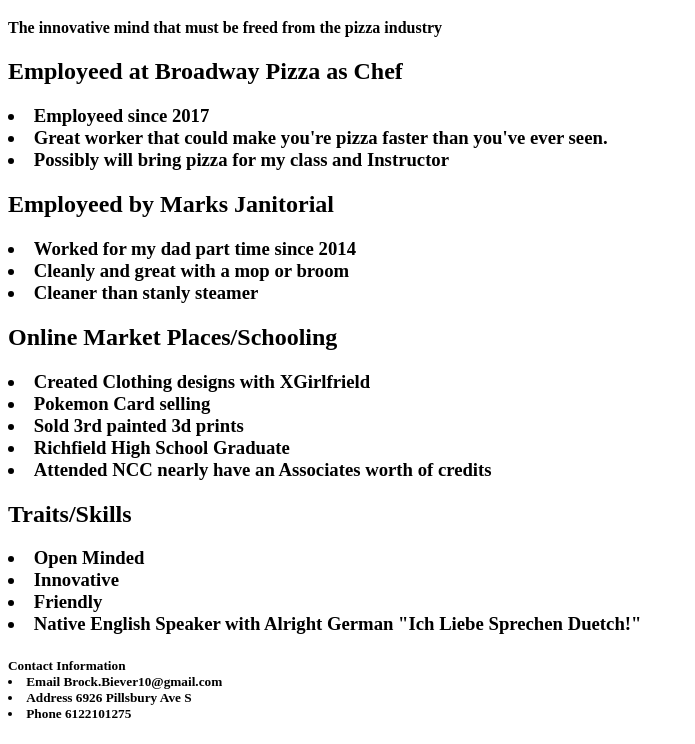
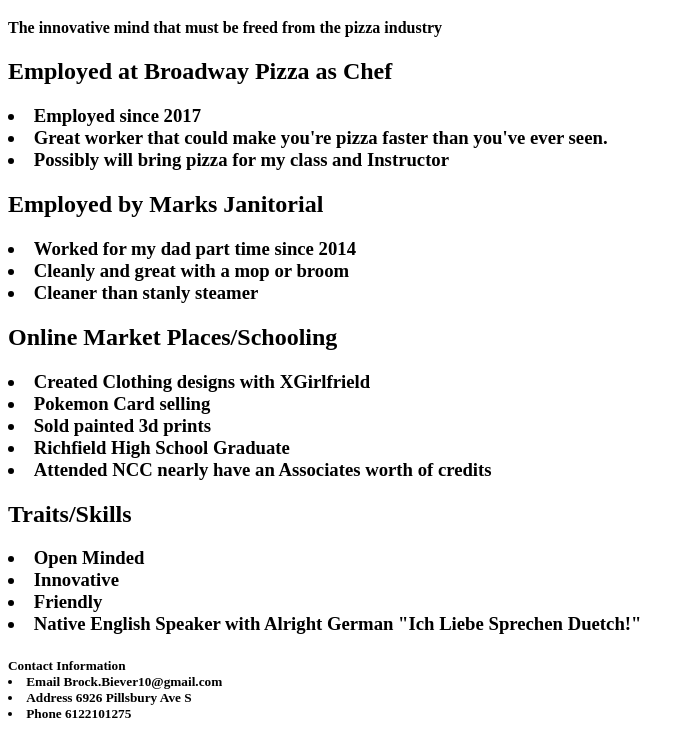
Before and after one commit to BrockBiever/BrockBiever.github.io, a plain HTML site: page index.html in a window 1280 px wide. Shown: the part 61-805 px from the top of the page, without its empty margins (0-695 px from the left). Drawn offline with Linux system fonts and the light colour scheme.

Commit message:
Update index.html

```diff
--- a/index.html
+++ b/index.html
@@ -12,12 +12,12 @@
     <h4> The innovative mind that must be freed from the pizza industry <h4>
   </div>
     <div>
-    <h2>Employeed at Broadway Pizza as Chef </h2>
-    <h3><li> Employeed since 2017 </li>
+    <h2>Employed at Broadway Pizza as Chef </h2>
+    <h3><li> Employed since 2017 </li>
       <li>Great worker that could make you're pizza faster than you've ever seen.
       </li> <li> Possibly will bring pizza for my class and Instructor </li>
       </div> <div>
-    <h2> Employeed by Marks Janitorial
+    <h2> Employed by Marks Janitorial
       <h3> <li> Worked for my dad part time since 2014 </li>
       <li> Cleanly and great with a mop or broom</li>
       <li> Cleaner than stanly steamer</li>
@@ -27,7 +27,7 @@
       <h3> <li> Created Clothing designs with XGirlfrield
         </li>
         <li> Pokemon Card selling </li>
-        <li>Sold 3rd painted 3d prints </li>
+        <li>Sold painted 3d prints </li>
         <li> Richfield High School Graduate</li>
         <li>Attended NCC nearly have an Associates worth of credits
         </div>
```
